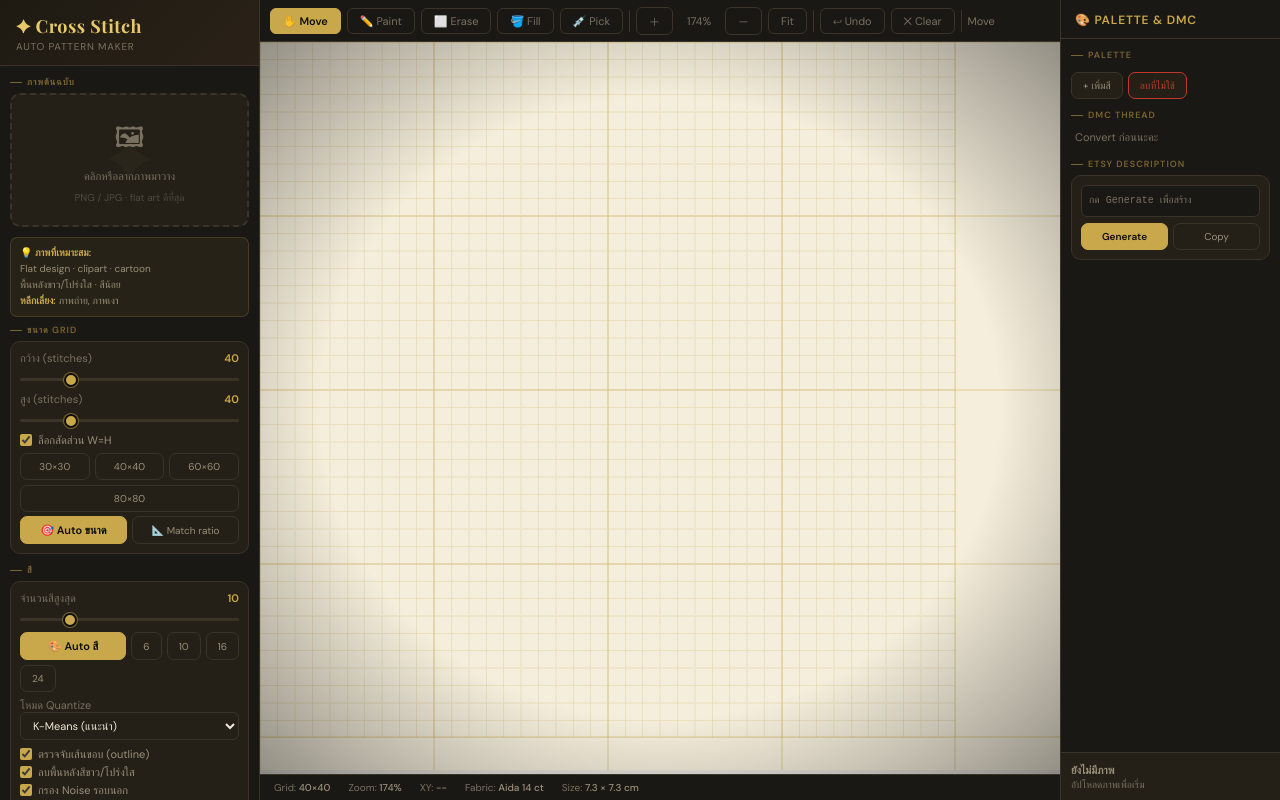
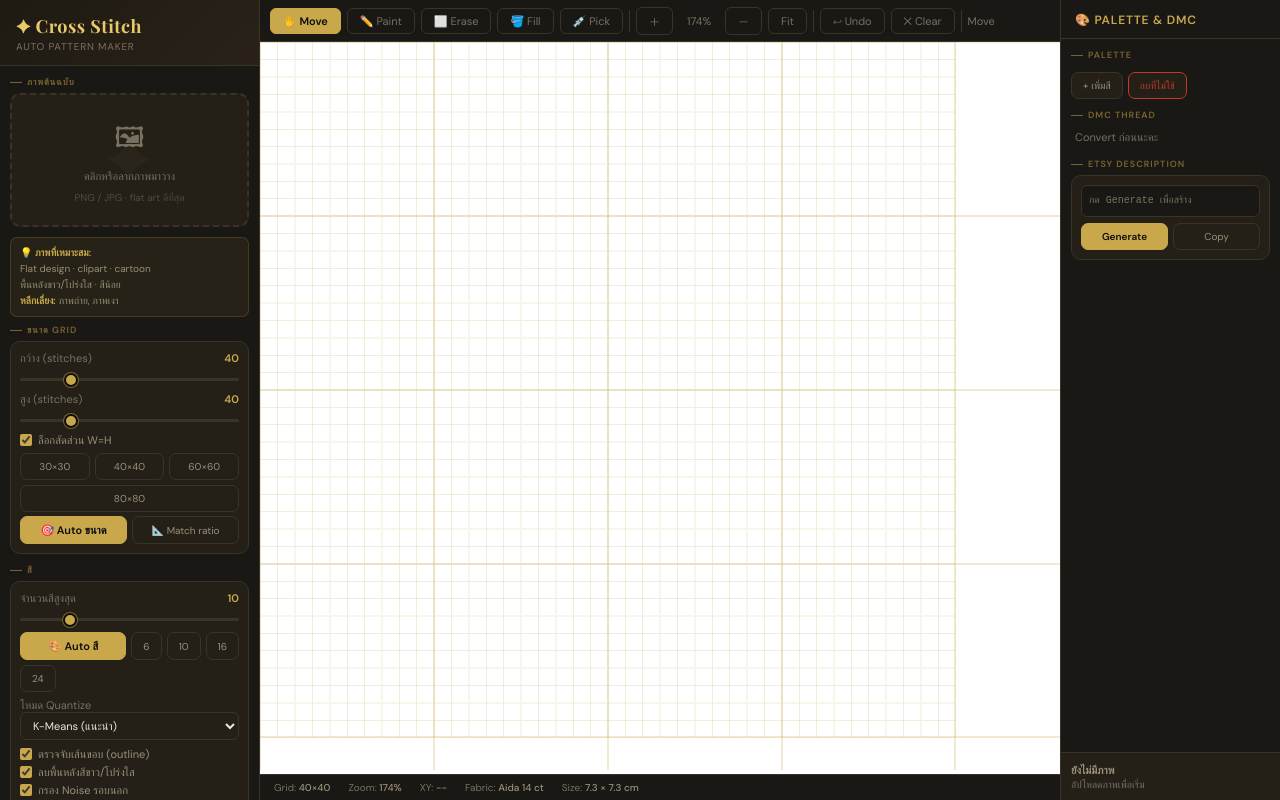
Before and after one commit to sutharukphutiso-svg/cross-stitch-beginner, a plain HTML site: page index.html in a window 1280 px wide. Drawn offline with nearby package versions, Linux system fonts and the light colour scheme.

Commit message:
Update index.html

```diff
--- a/index.html
+++ b/index.html
@@ -82,8 +82,8 @@ input[type=checkbox]{accent-color:var(--gold);width:12px;height:12px;cursor:poin
 .zi{font-size:11px;color:var(--muted);min-width:40px;text-align:center}
 
 /* Canvas */
-#canvas-wrap{flex:1;position:relative;overflow:hidden;background:#e8e4dc;display:flex;align-items:center;justify-content:center}
-#canvas-wrap::after{content:'';position:absolute;inset:0;background:radial-gradient(ellipse at center,transparent 60%,rgba(0,0,0,.4));pointer-events:none}
+#canvas-wrap{flex:1;position:relative;overflow:hidden;background:#ffffff;display:flex;align-items:center;justify-content:center}
+
 #gc{position:absolute;top:0;left:0;image-rendering:pixelated;image-rendering:crisp-edges;cursor:crosshair}
 #ov{position:absolute;top:0;left:0;pointer-events:none;image-rendering:pixelated}
 
@@ -140,7 +140,7 @@ input[type=checkbox]{accent-color:var(--gold);width:12px;height:12px;cursor:poin
 #progress-text{font-size:12px;color:var(--cream-dim);margin-bottom:5px}
 
 /* Embroidery hoop preview effect */
-.hoop-bg{position:absolute;pointer-events:none;opacity:0.06;font-size:400px;top:50%;left:50%;transform:translate(-50%,-50%);user-select:none;line-height:1;color:#b0a890}
+
 </style>
 </head>
 <body>
@@ -289,7 +289,7 @@ input[type=checkbox]{accent-color:var(--gold);width:12px;height:12px;cursor:poin
   </div>
 
   <div id="canvas-wrap">
-    <div class="hoop-bg">◯</div>
+
     <canvas id="gc"></canvas>
     <canvas id="ov"></canvas>
     <div id="progress-wrap">
@@ -474,7 +474,7 @@ function render(){
 
   ctx.clearRect(0,0,W,H);
   // White fabric background for empty cells
-  ctx.fillStyle='#f5eedc';ctx.fillRect(0,0,W,H);
+  ctx.fillStyle='#ffffff';ctx.fillRect(0,0,W,H);
 
   for(var r=0;r<ROWS;r++){
     for(var c=0;c<COLS;c++){
@@ -1260,7 +1260,7 @@ function xPNG(){
   var sz=12, W=COLS*sz, H=ROWS*sz;
   var ec=document.createElement('canvas');ec.width=W;ec.height=H;
   var ex=ec.getContext('2d');
-  ex.fillStyle='#f5eedc';ex.fillRect(0,0,W,H);
+  ex.fillStyle='#ffffff';ex.fillRect(0,0,W,H);
   for(var r=0;r<ROWS;r++)for(var c=0;c<COLS;c++){
     var ci=grid[r][c];
     if(ci>=0&&ci<palette.length){ex.fillStyle=palette[ci];ex.fillRect(c*sz,r*sz,sz,sz);}
```
